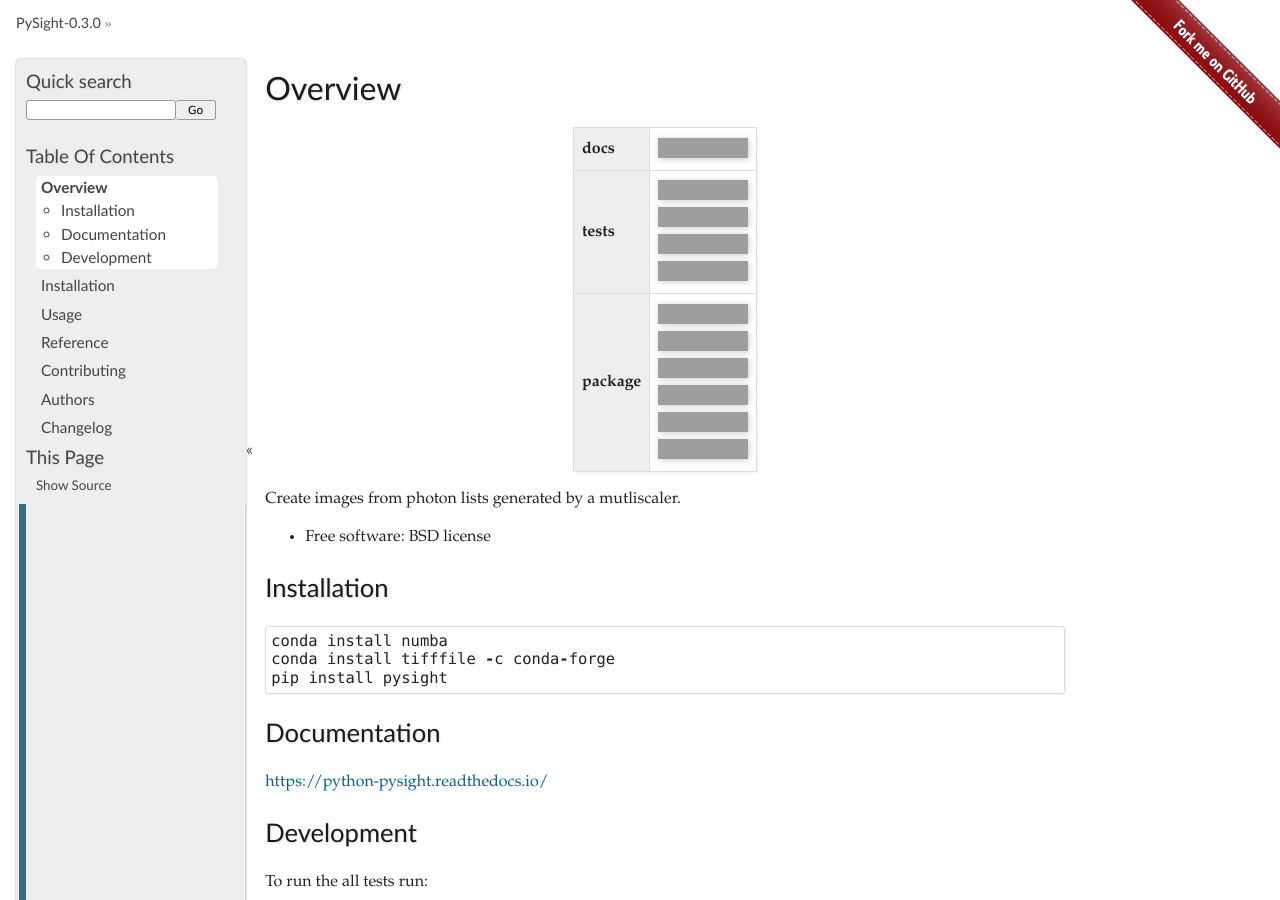
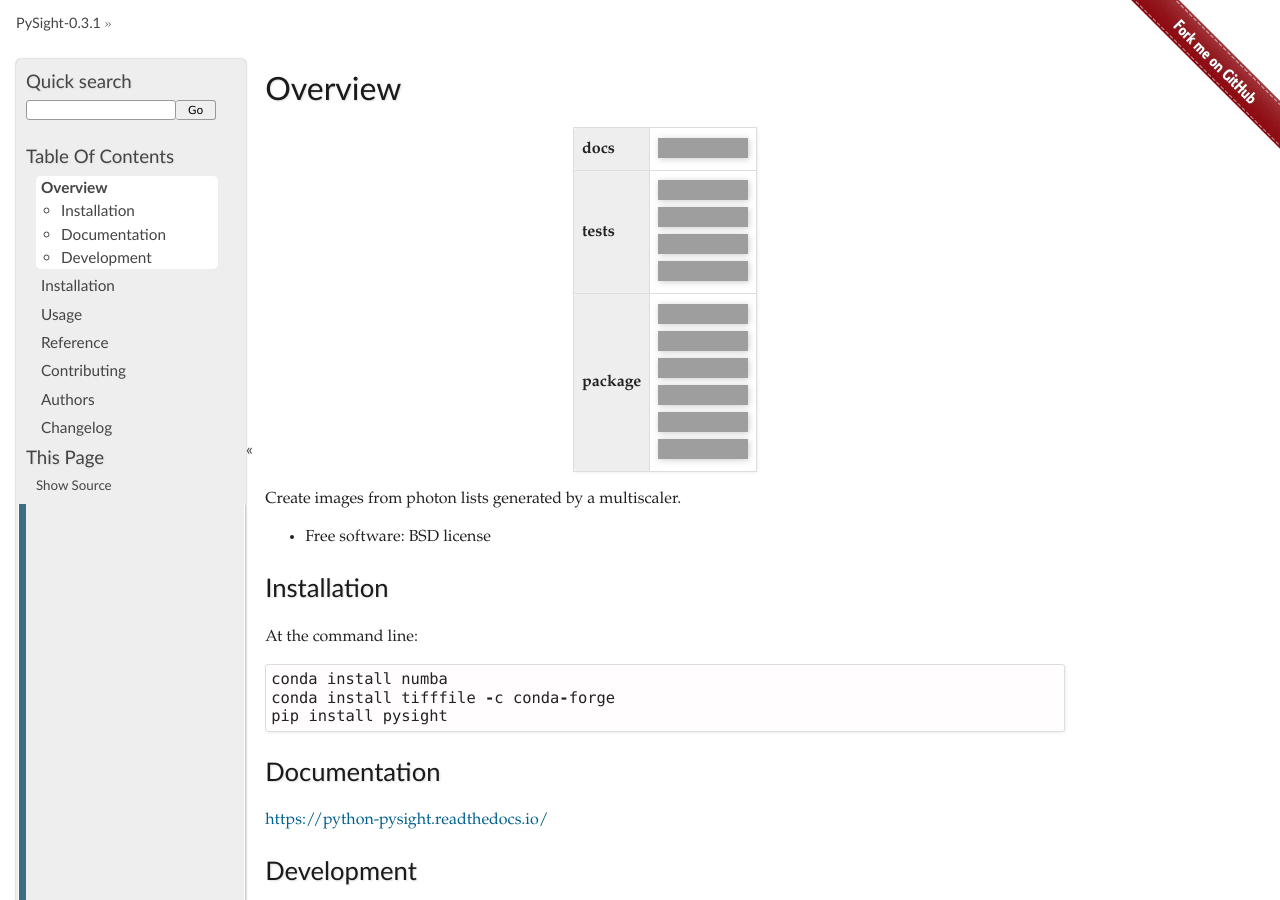
Before and after one commit to PBLab/python-pysight, a Sphinx documentation site: the page built from docs/readme.rst, in a window 1280 px wide and 900 px high, cut to the strip 0-900 px from the top of the window. Built offline with Sphinx 7.4.7, drawn with Linux system fonts in a browser that asks for light colours; grey boxes are pictures that could not be loaded.

```diff
--- a/README.rst
+++ b/README.rst
@@ -40,9 +40,9 @@ Overview
     :alt: PyPI Package latest release
     :target: https://pypi.python.org/pypi/pysight
 
-.. |commits_since| image:: https://img.shields.io/github/commits-since/HagaiHargil/python-pysight/v0.3.0.svg
+.. |commits_since| image:: https://img.shields.io/github/commits-since/HagaiHargil/python-pysight/v0.3.1.svg
     :alt: Commits since latest release
-    :target: https://github.com/HagaiHargil/python-pysight/compare/v0.3.0...master
+    :target: https://github.com/HagaiHargil/python-pysight/compare/v0.3.1...master
 
 .. |downloads| image:: https://img.shields.io/pypi/dm/pysight.svg
     :alt: PyPI Package monthly downloads
@@ -63,13 +63,14 @@ Overview
 
 .. end-badges
 
-Create images from photon lists generated by a mutliscaler.
+Create images from photon lists generated by a multiscaler.
 
 * Free software: BSD license
 
 Installation
 ============
 
+At the command line:
 ::
 
     conda install numba
--- a/docs/conf.py
+++ b/docs/conf.py
@@ -26,7 +26,7 @@ project = 'PySight'
 year = '2017'
 author = 'Hagai Hargil'
 copyright = '{0}, {1}'.format(year, author)
-version = release = '0.3.0'
+version = release = '0.3.1'
 
 pygments_style = 'trac'
 templates_path = ['.']
--- a/docs/installation.rst
+++ b/docs/installation.rst
@@ -2,6 +2,9 @@
 Installation
 ============
 
-At the command line::
+At the command line:
+::
 
+    conda install numba
+    conda install tifffile -c conda-forge
     pip install pysight
--- a/docs/usage.rst
+++ b/docs/usage.rst
@@ -11,5 +11,3 @@ To use PySight run::
 
 
 This command will open a GUI in which you'll have to choose a ``.lst`` file to parse.
-
-Results are saved in a ``.tif`` file with the same name as the original ``.lst`` file, in the same directory.
--- a/setup.py
+++ b/setup.py
@@ -40,7 +40,7 @@ if 'TOXENV' in os.environ and 'SETUPPY_CFLAGS' in os.environ:
 
 setup(
     name='pysight',
-    version='0.3.0',
+    version='0.3.1',
     license='BSD',
     description='Create images from photon lists generated by a multiscaler.',
     long_description='%s\n%s' % (
--- a/src/pysight/__init__.py
+++ b/src/pysight/__init__.py
@@ -1 +1 @@
-__version__ = "0.3.0"
+__version__ = "0.3.1"
```
Also changed, not shown: CHANGELOG.rst (+11 -4 lines), .bumpversion.cfg, 2 other files.
